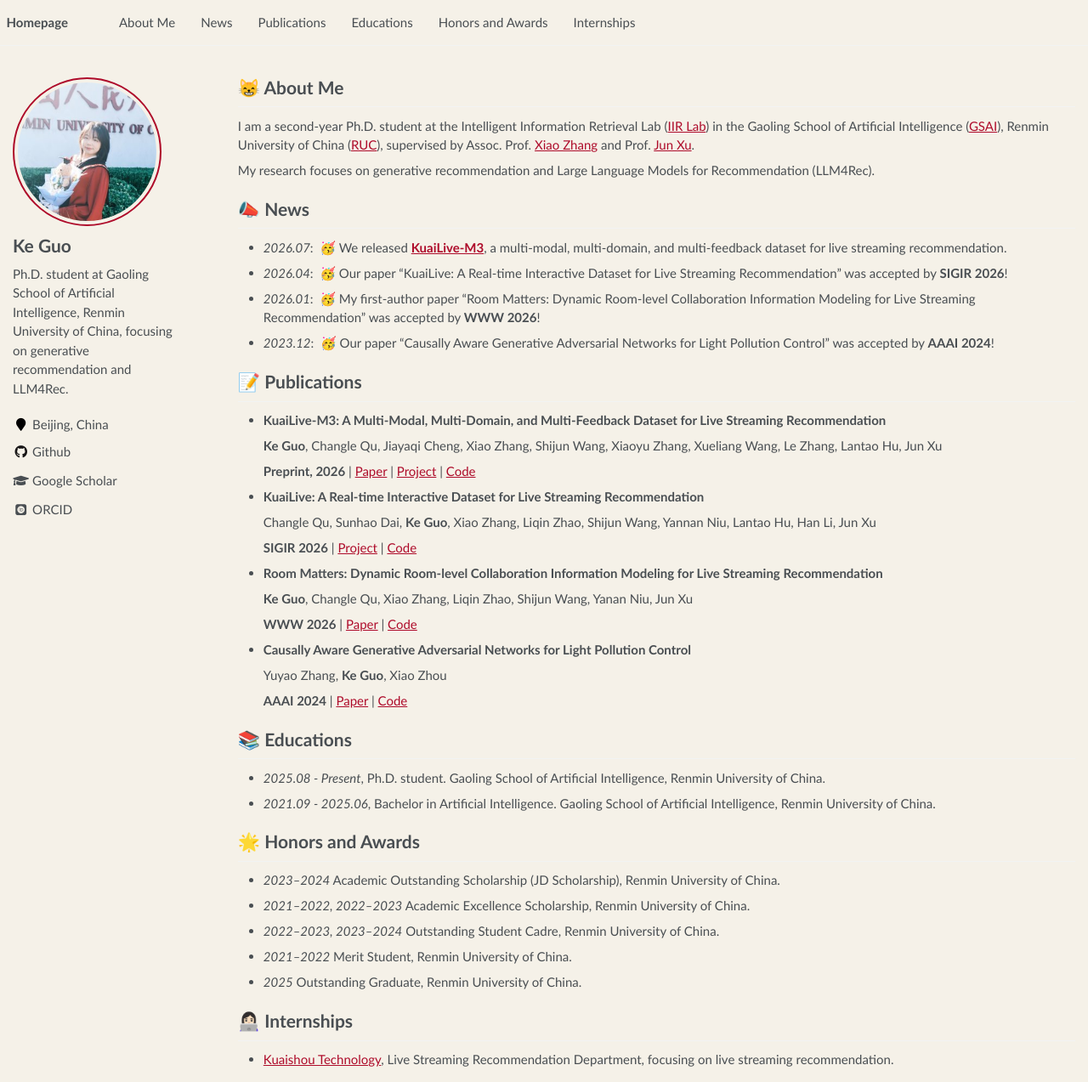
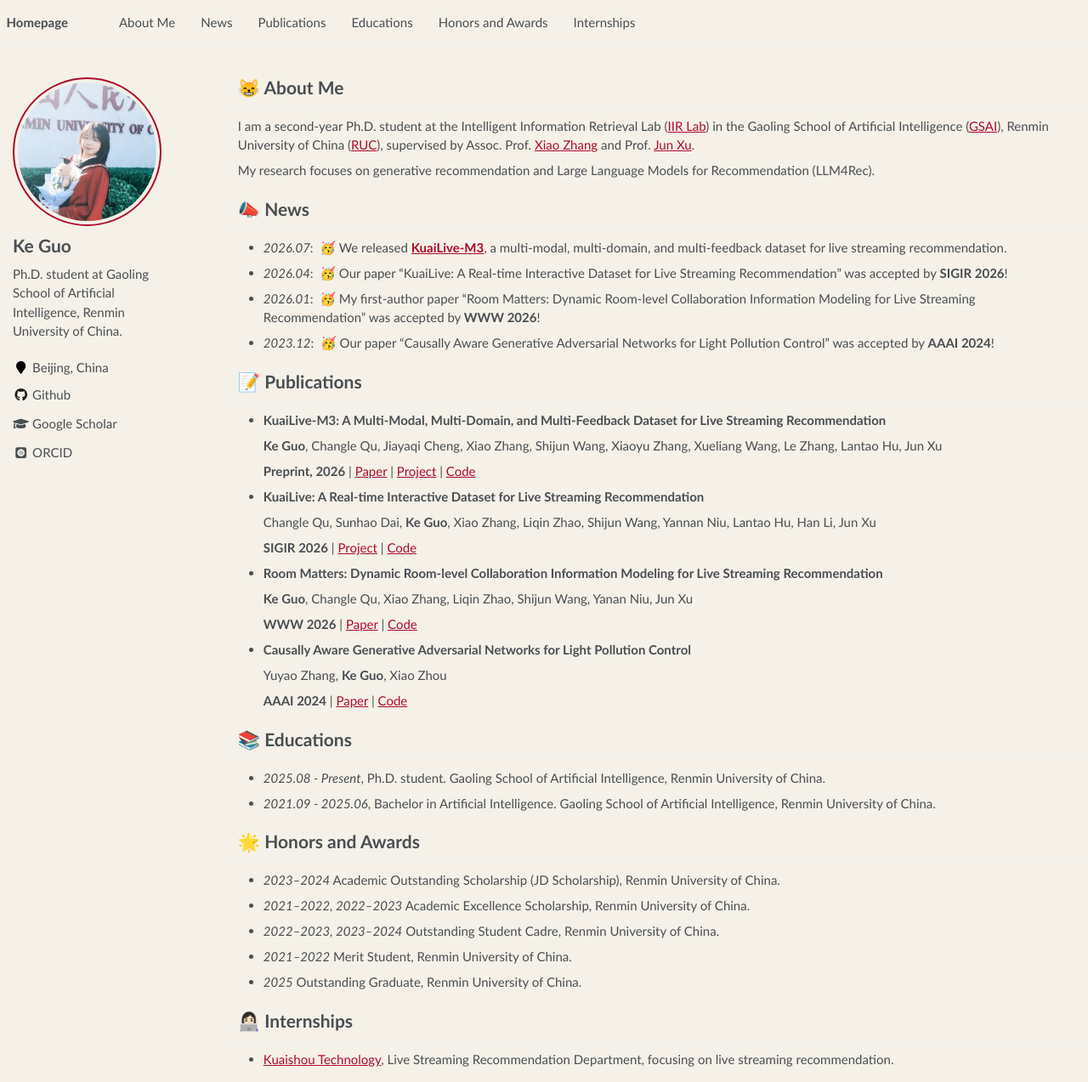
Before and after one commit to imgkkk574/imgkkk574.github.io, a Jekyll site: the page built from _pages/about.md, in a window 1280 px wide and 1273 px high. Shown: the whole window at 85% size. Built offline with Jekyll 4.4.1, drawn with Linux system fonts in a browser that asks for light colours; some web fonts are replaced; a script that is not in the unit is left out.

Commit message:
Shorten sidebar biography

```diff
--- a/_config.yml
+++ b/_config.yml
@@ -23,7 +23,7 @@ baidu_site_verification  :  # get baidu_site_verification from https://ziyuan.ba
 author:
   name             : "Ke Guo"
   avatar           : "images/avatar.jpg"
-  bio              : "Ph.D. student at Gaoling School of Artificial Intelligence, Renmin University of China, focusing on generative recommendation and LLM4Rec."
+  bio              : "Ph.D. student at Gaoling School of Artificial Intelligence, Renmin University of China."
   location         : "Beijing, China"
   employer         :
   pubmed           :
```
